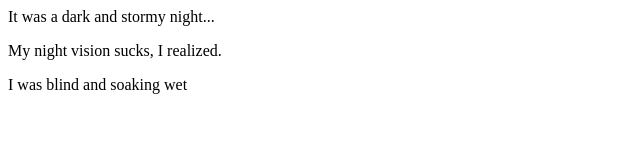
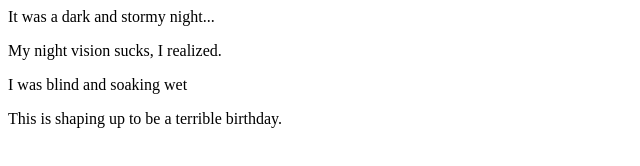
Before and after one commit to douglaskyoon/fireside-doug, a plain HTML site: page index.html in a window 1280 px wide. Shown: the whole page, without its empty margins (0-640 px from the left). Drawn offline with Linux system fonts and the light colour scheme.

Commit message:
added yet another line

```diff
--- a/index.html
+++ b/index.html
@@ -3,5 +3,6 @@
           <p>It was a dark and stormy night...</p>
           <p>My night vision sucks, I realized.</p>
           <p>I was blind and soaking wet</p>
+          <p>This is shaping up to be a terrible birthday.</p>
         </body>
 </html>
```
